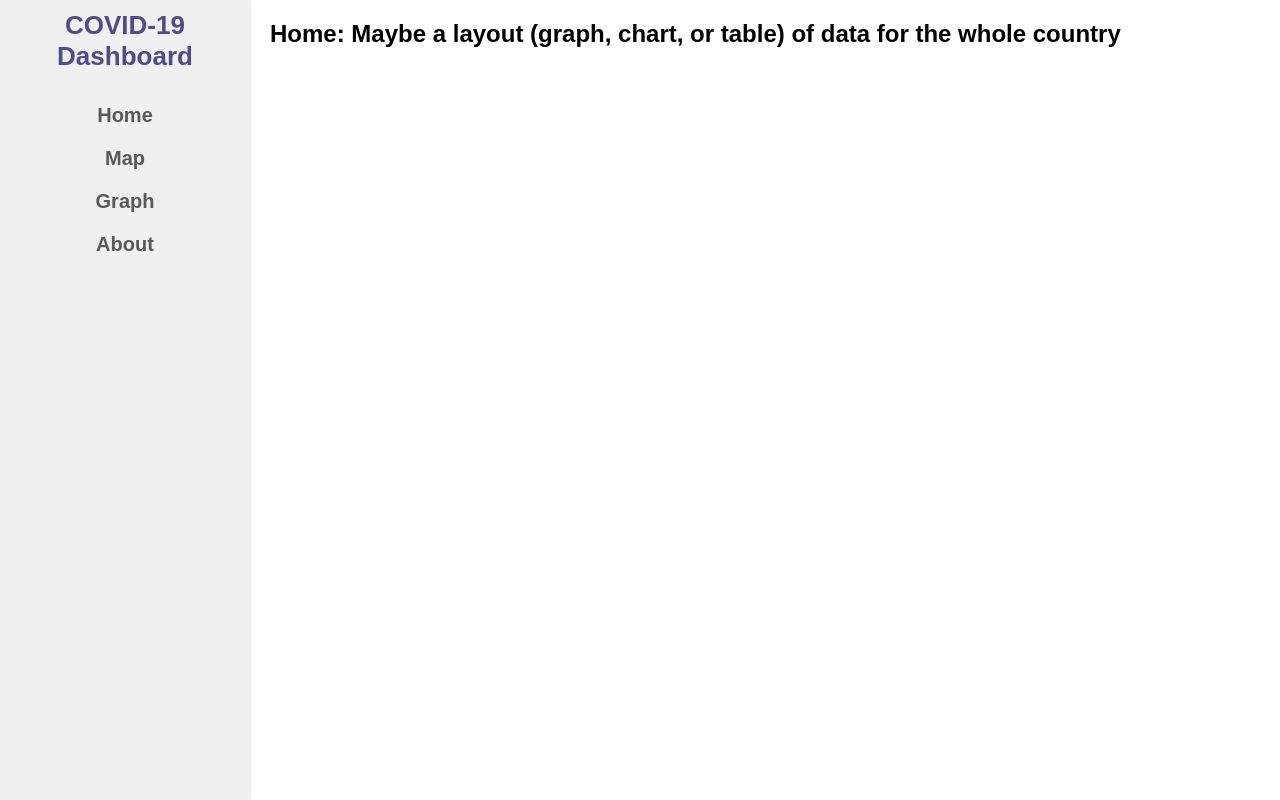
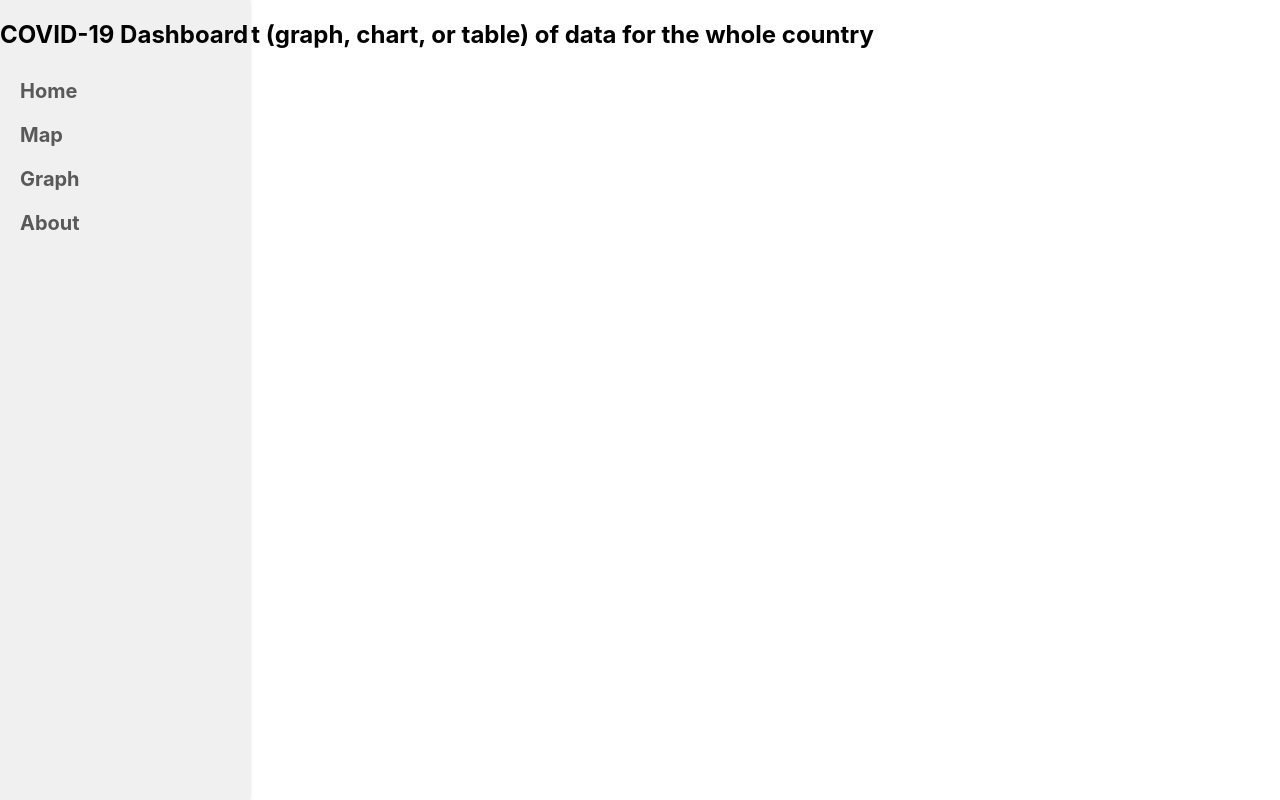
Before and after one commit to jkmoore/covid-dashboard, a React (Create React App) app: page / in a window 1280 px wide. Built offline with nearby package versions, Linux system fonts and the light colour scheme.

Commit message:
Update style/organization of css files

```diff
--- a/src/nav.css
+++ b/src/nav.css
@@ -1,16 +1,3 @@
-.bg {
-    background-color: #e4e4e4;
-}
-
-* {
-    font-family: arial, sans-serif;
-}
-
-main {
-    margin-left: 260px;
-    padding: 0px 10px;
-}
-
 .sidenav {
     --offset: var(--space);
     position: sticky;
@@ -27,7 +14,7 @@ main {
 .nav-list{
     display: flex;
     flex-direction: column;
-    align-items: center;
+    align-items: left;
     list-style-type: none;
     padding-left: 0px;
 }
@@ -41,19 +28,16 @@ main {
     text-decoration: none;
 }
 
-.nav-link:hover {
+.nav-link:hover, .nav-link-title:hover {
     background-color: #4f4c87;
     color: #f0f0f0;
 }
 
-.nav-title {
-    text-align: center;
-    margin-top: 10px;
+.nav-link-title {
+    padding: 10px 20px;
+    display: block;
+    font-weight: bold;
     font-size: 26px;
     color: #4f4c87;
+    text-decoration: none;
 }
-
-h1 {
-    font-weight: bold;
-    color: #595959;
-}
```
